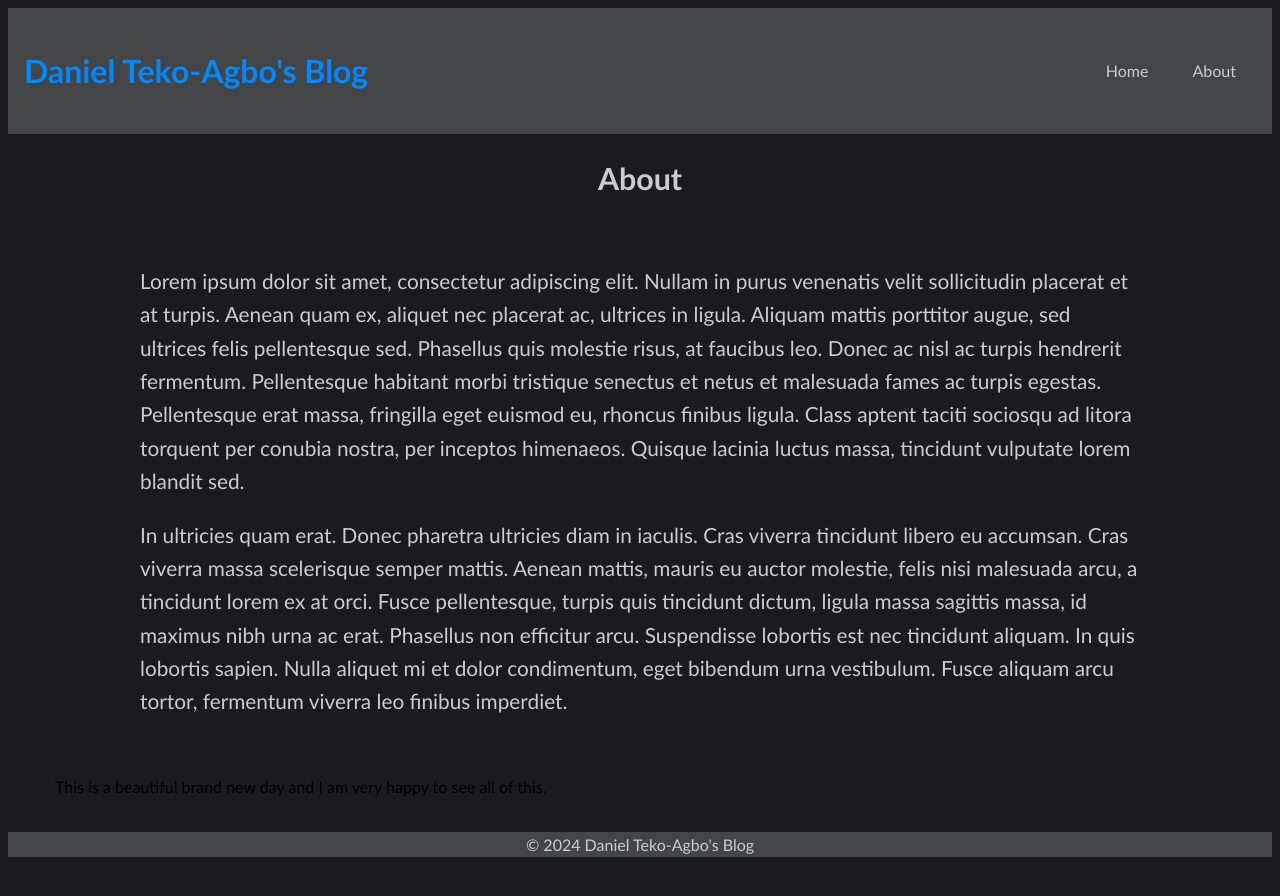
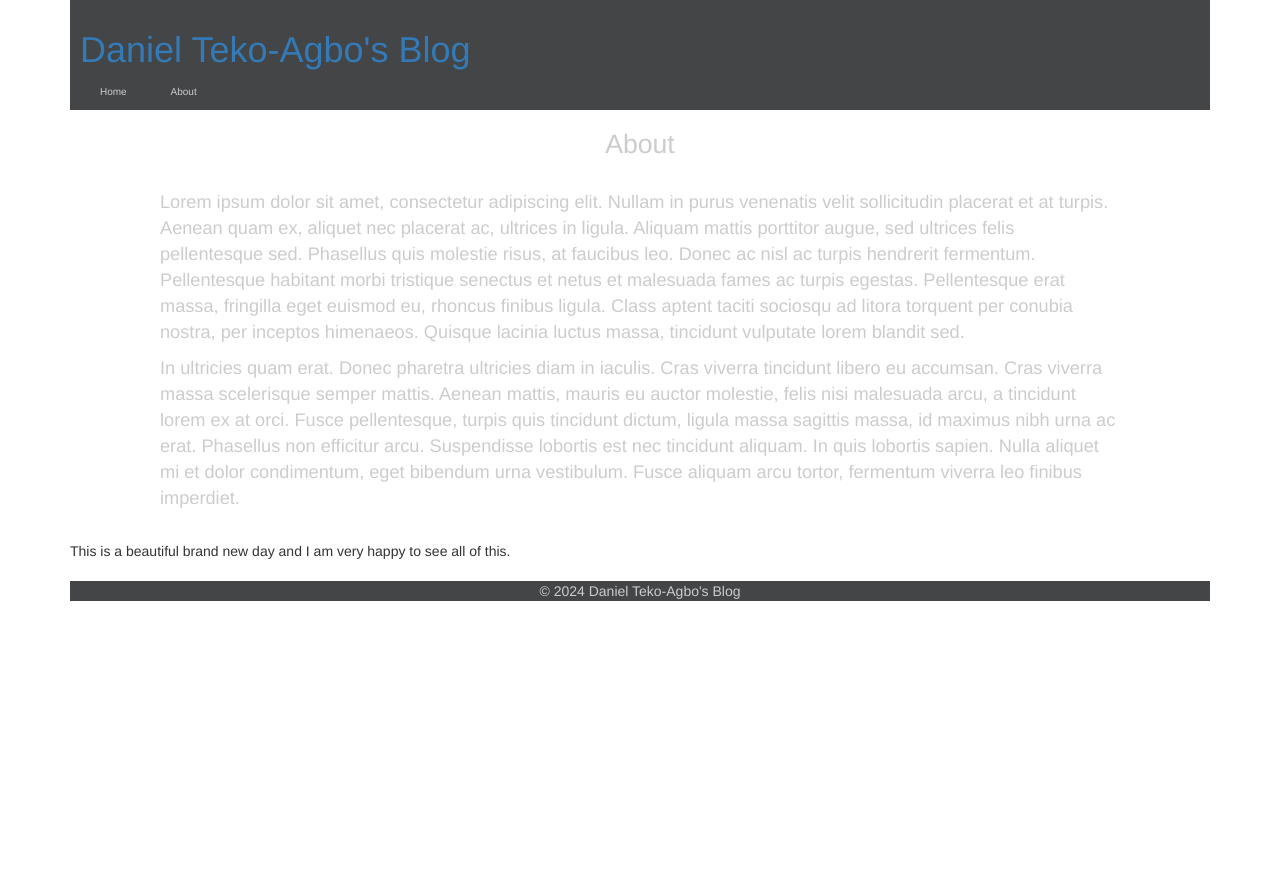
Before and after one commit to DanielTeko-Agbo/blog, a Jekyll site: the page built from about.md, in a window 1280 px wide. Shown: the top 896 px of the page. Built offline with Jekyll 4.4.1, drawn with Linux system fonts in a browser that asks for light colours; nearby versions of some CDN libraries; library files that are not in the unit come from our copies.

Commit message:
Added style sheets and Images

```diff
--- a/_layouts/default.html
+++ b/_layouts/default.html
@@ -4,9 +4,11 @@
     <meta charset="UTF-8">
     <meta name="viewport" content="width=device-width, initial-scale=1.0">
     <title>{{ page.title }} - {{ site.title }}</title>
+    <link rel="shortcut icon" href="{{ '/assets/images/try.ico' | relative_url }}">
     <link rel="stylesheet" href="{{ '/assets/css/style.css' | relative_url }}">
+    <link rel="stylesheet" href="{{ '/assets/css/bootstrap.css' | relative_url }}">
 </head>
-<body>
+<body class="container">
     <header>
         <h1><a href="{{ '/' | relative_url }}">{{ site.title }}</a></h1>
         <nav>
@@ -15,7 +17,7 @@
         </nav>
     </header>
 
-    <main class="container">
+    <main>
         <h1 class="center">{{ page.title }}</h1>
 
         <div class="decent" style="font-size: 1.3em;">{{ content }}</div>
```
